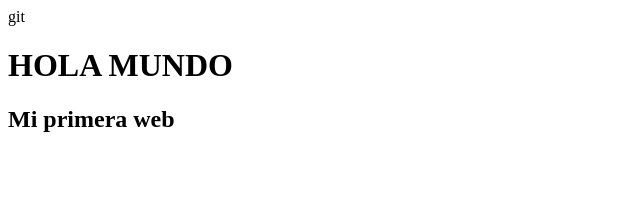
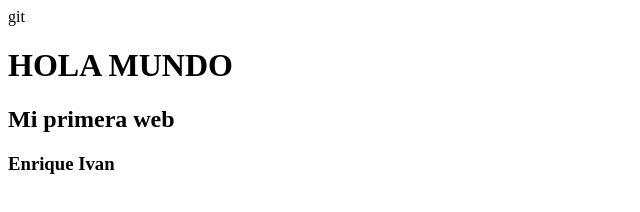
Before and after one commit to EnrikeIvan/bootcamp-frontend-g14-, a plain HTML site: page index.html in a window 1280 px wide. Shown: the whole page, without its empty margins (0-640 px from the left). Drawn offline with Linux system fonts and the light colour scheme.

Commit message:
agregando mis nombres

```diff
--- a/index.html
+++ b/index.html
@@ -12,5 +12,6 @@
 <body>git
     <h1>HOLA MUNDO
         <h2> Mi primera web
+            <h3> Enrique Ivan
 </body>
 </html>
```
Also changed, not shown: 1 other file.
